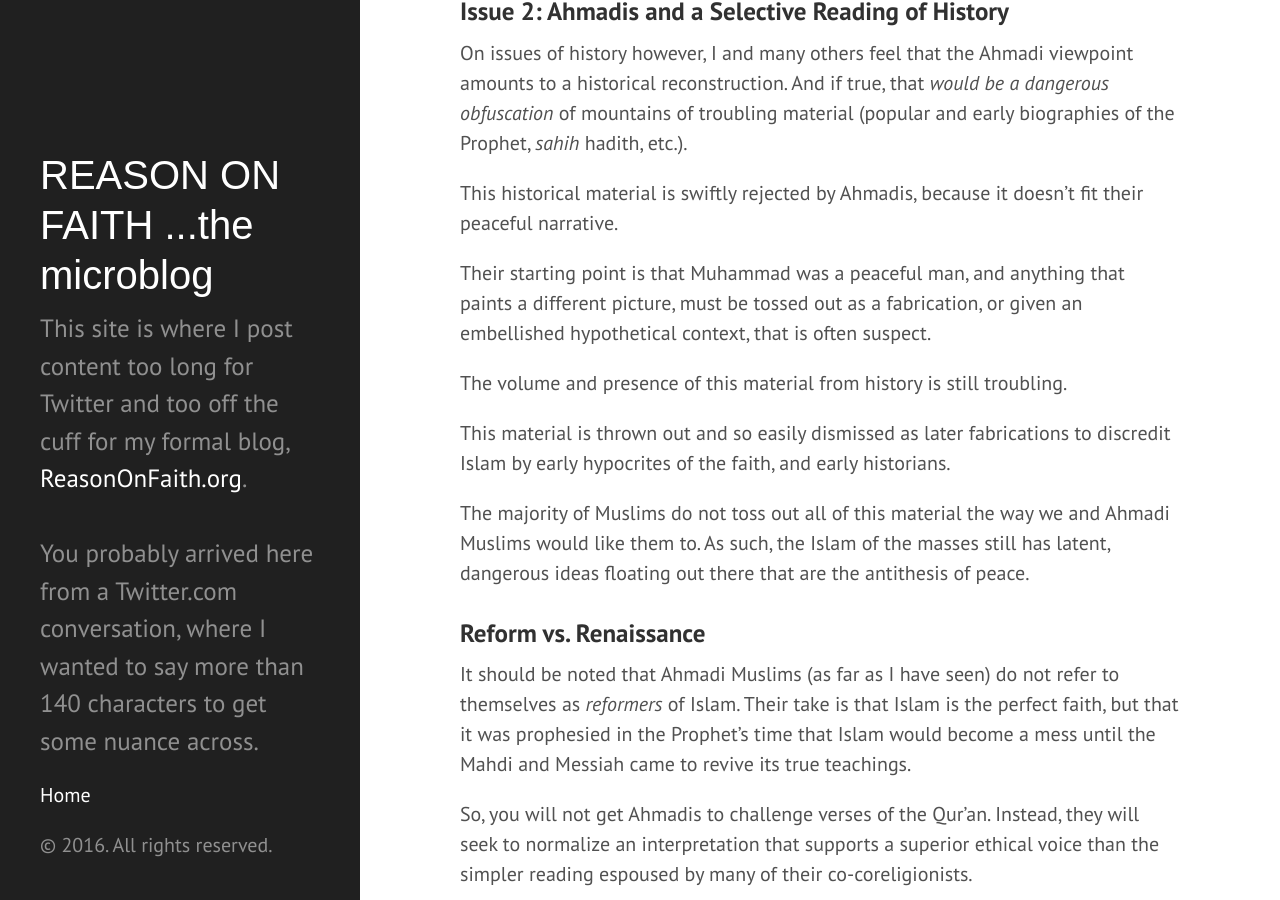
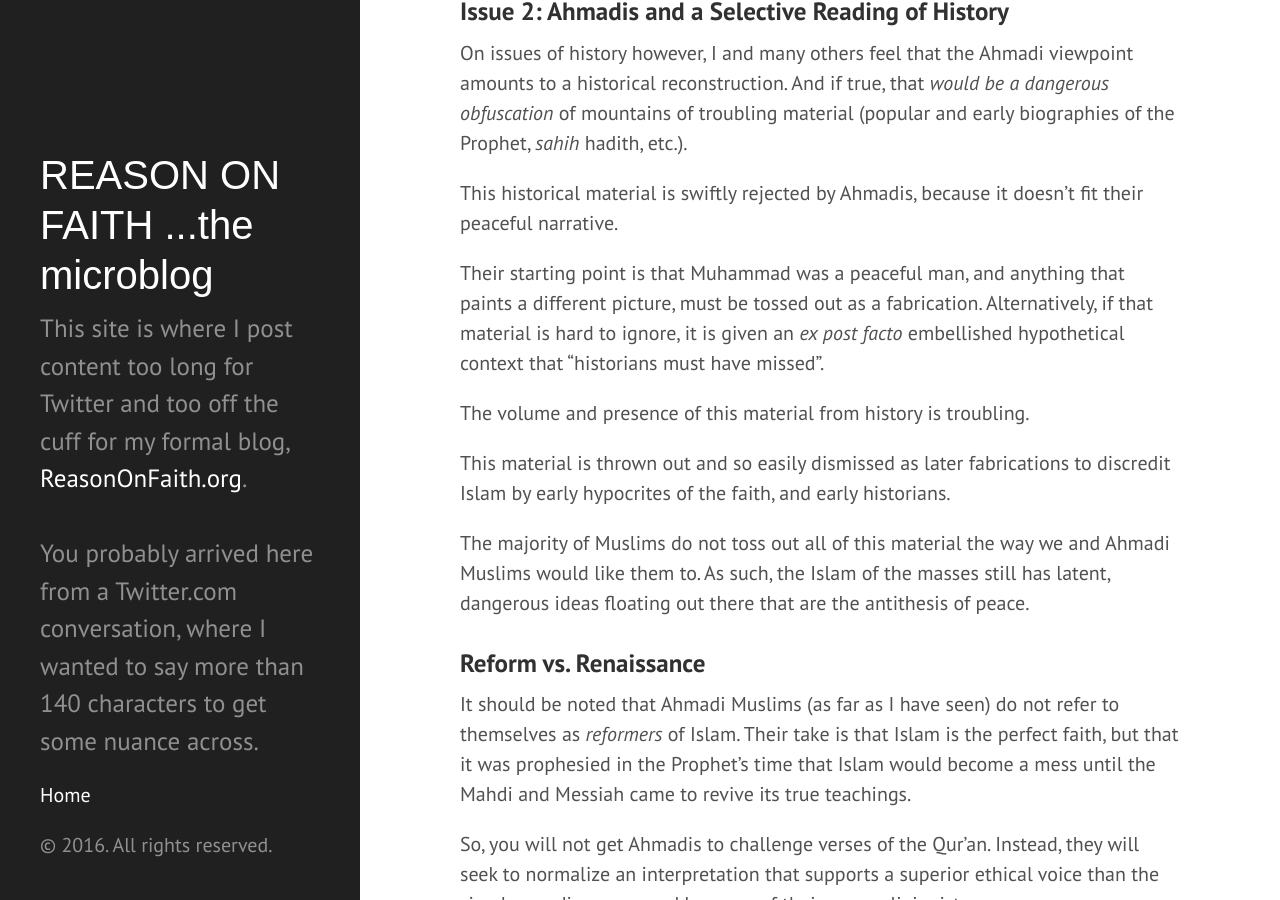
Before and after one commit to ReasonOnFaith/ReasonOnFaith.github.io, a Jekyll site: the page built from _posts/2016-04-01-peace-and-obfuscation-of-history.markdown, in a window 1280 px wide and 900 px high, scrolled down 915 px. Built offline with Jekyll 4.4.1, drawn with Linux system fonts in a browser that asks for light colours.

Commit message:
Post update: Peace and Obfuscation of History

```diff
--- a/_posts/2016-04-01-peace-and-obfuscation-of-history.markdown
+++ b/_posts/2016-04-01-peace-and-obfuscation-of-history.markdown
@@ -26,9 +26,10 @@ On issues of history however, I and many others feel that the Ahmadi viewpoint a
 
 This historical material is swiftly rejected by Ahmadis, because it doesn’t fit their peaceful narrative.
 
-Their starting point is that Muhammad was a peaceful man, and anything that paints a different picture, must be tossed out as a fabrication, or given an embellished hypothetical context, that is often suspect.
+Their starting point is that Muhammad was a peaceful man, and anything that paints a different picture, must be tossed out as a fabrication. Alternatively, if that material is hard to ignore, it is
+given an _ex post facto_ embellished hypothetical context that "historians must have missed".
 
-The volume and presence of this material from history is still troubling.
+The volume and presence of this material from history is troubling.
 
 This material is thrown out and so easily dismissed as later fabrications to discredit Islam by early hypocrites of the faith, and early historians.
 
```
